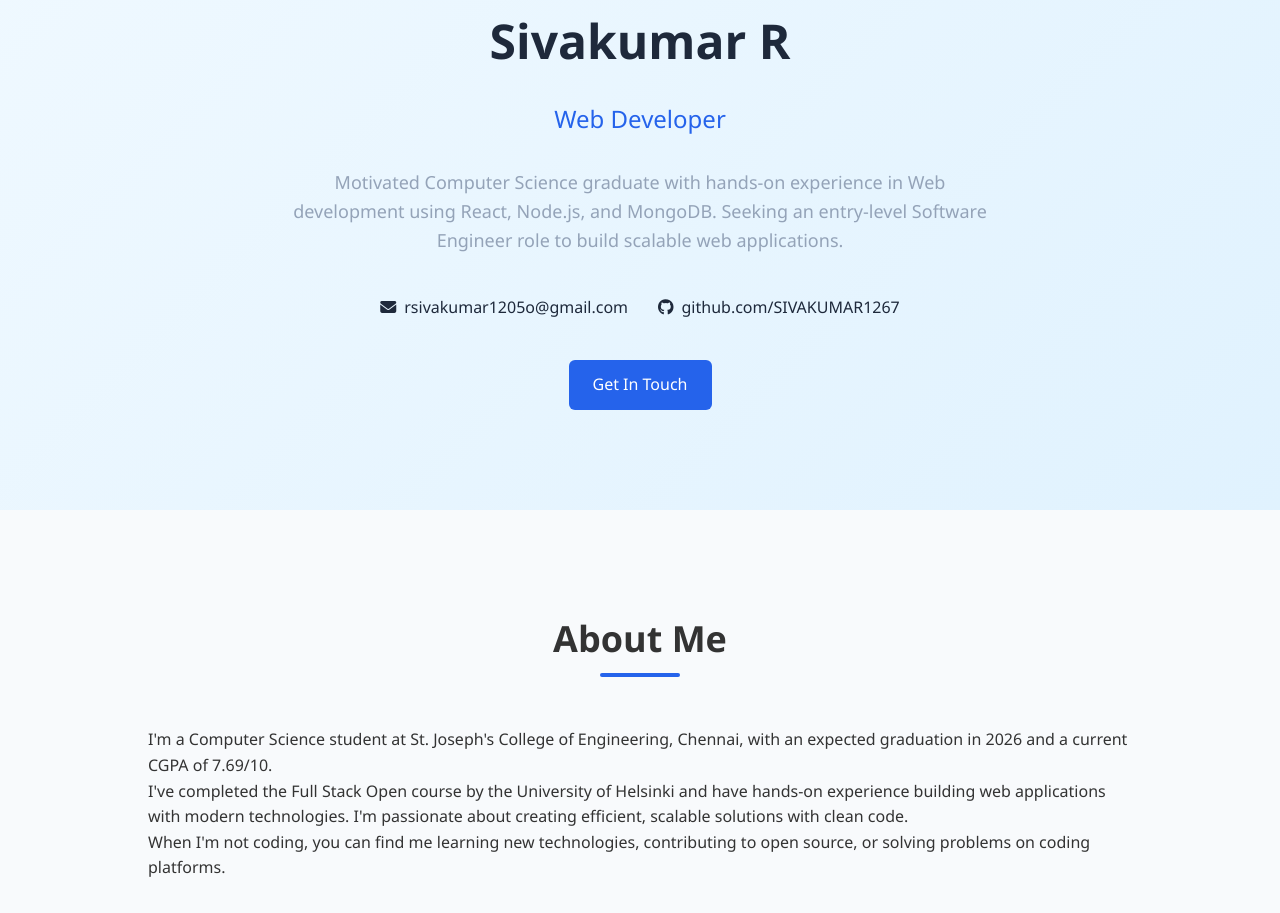
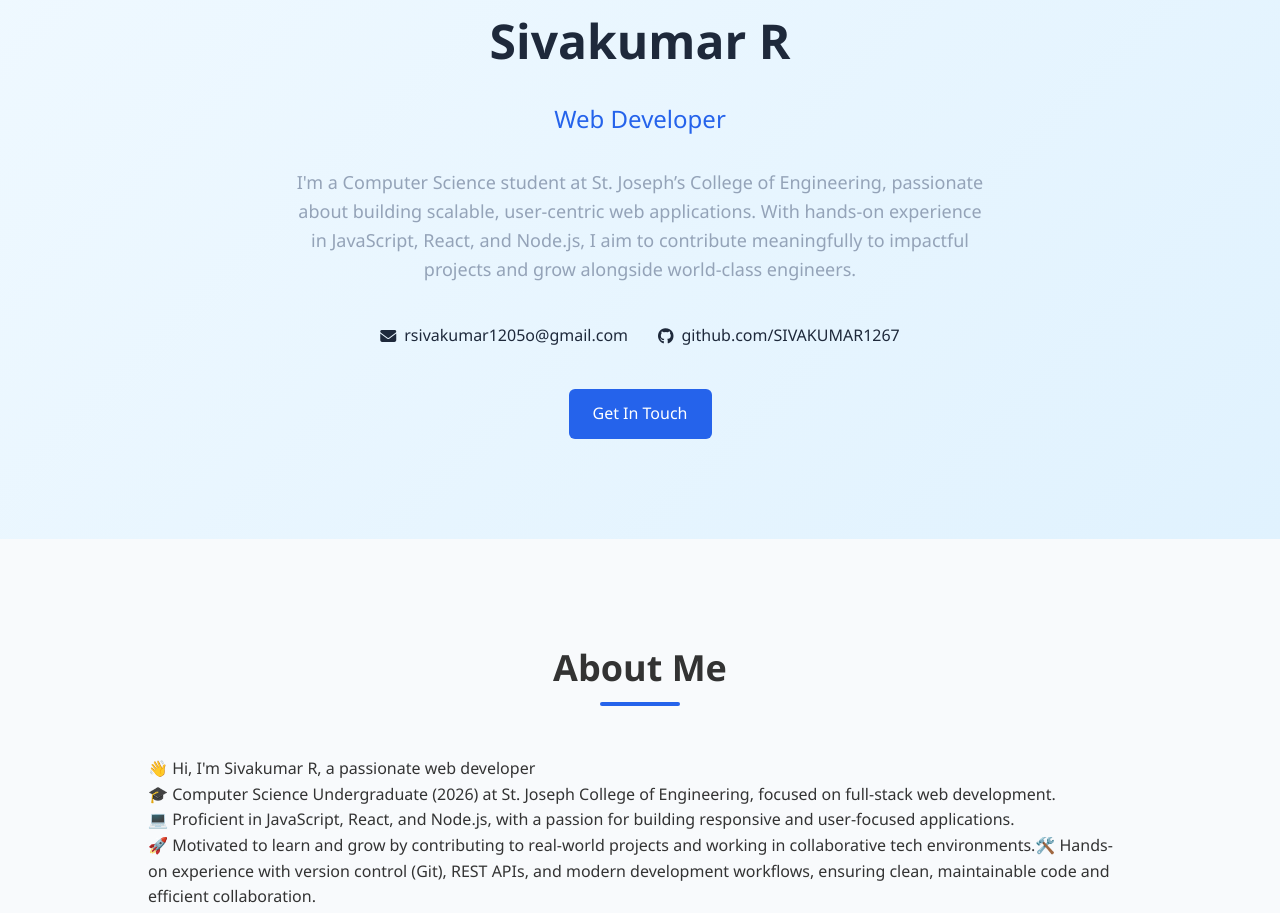
Before and after one commit to SIVAKUMAR1267/Myportfolio, a plain HTML site: page index.html in a window 1280 px wide. Shown: the part 147-1060 px from the top of the page. Drawn offline with Linux system fonts and the light colour scheme.

Commit message:
added more content

```diff
--- a/index.html
+++ b/index.html
@@ -31,7 +31,7 @@
         <div class="container">
             <h1>Sivakumar R</h1>
             <h2>Web Developer</h2>
-            <p>Motivated Computer Science graduate with hands-on experience in Web development using React, Node.js, and MongoDB. Seeking an entry-level Software Engineer role to build scalable web applications.</p>
+            <p>I'm a Computer Science student at St. Joseph’s College of Engineering, passionate about building scalable, user-centric web applications. With hands-on experience in JavaScript, React, and Node.js, I aim to contribute meaningfully to impactful projects and grow alongside world-class engineers.</p>
             <div class="contact-info">
                 <a href="mailto:rsivakumar1205o@gmail.com"><i class="fas fa-envelope"></i> rsivakumar1205o@gmail.com</a>
                 <a href="https://github.com/SIVAKUMAR1267" target="_blank"><i class="fab fa-github"></i> github.com/SIVAKUMAR1267</a>
@@ -45,9 +45,11 @@
             <h2 class="section-title">About Me</h2>
             <div class="about-content">
                 <div class="about-text">
-                    <p>I'm a Computer Science student at St. Joseph's College of Engineering, Chennai, with an expected graduation in 2026 and a current CGPA of 7.69/10.</p>
-                    <p>I've completed the Full Stack Open course by the University of Helsinki and have hands-on experience building web applications with modern technologies. I'm passionate about creating efficient, scalable solutions with clean code.</p>
-                    <p>When I'm not coding, you can find me learning new technologies, contributing to open source, or solving problems on coding platforms.</p>
+                    <p>👋 Hi, I'm Sivakumar R, a passionate web developer </p>
+                    <p>🎓 Computer Science Undergraduate (2026) at St. Joseph College of Engineering, focused on full-stack web development.</p>
+                    <p>💻 Proficient in JavaScript, React, and Node.js, with a passion for building responsive and user-focused applications.</p>
+                    <p>🚀 Motivated to learn and grow by contributing to real-world projects and working in collaborative tech environments.🛠️ Hands-on experience with version control (Git), REST APIs, and modern development workflows, ensuring clean, maintainable code and efficient collaboration.</p>
+                    </centre>
                 </div>
             </div>
         </div>
@@ -178,8 +180,9 @@
                     <a href="mailto:rsivakumar1205o@gmail.com" class="btn"><i class="fas fa-envelope"></i> Send Email</a>
                 </div>
                 <div class="contact-info" style="margin-top: 40px;">
+                    <a href="https://www.linkedin.com/in/sivakumar-r-webdev/" target="_blank"><i class="fab fa-linkedin"></i> LinkedIn</a>
+                    <a href="https://github.com/SIVAKUMAR1267" target="_blank"><i class="fab fa-github"></i> GitHub</a>
 
-                    <a href="https://github.com/SIVAKUMAR1267" target="_blank"><i class="fab fa-github"></i> GitHub</a>
                 </div>
             </div>
         </div>
@@ -193,7 +196,7 @@
                     <a href="https://www.linkedin.com/in/sivakumar-r-webdev/" target="_blank"><i class="fab fa-linkedin"></i></a>
 
                 </div>
-                <p>© 2023 Sivakumar R. All rights reserved.</p>
+                <p>© 2025 Sivakumar R. All rights reserved.</p>
                 <p>Chennai, India</p>
             </div>
         </div>
```
